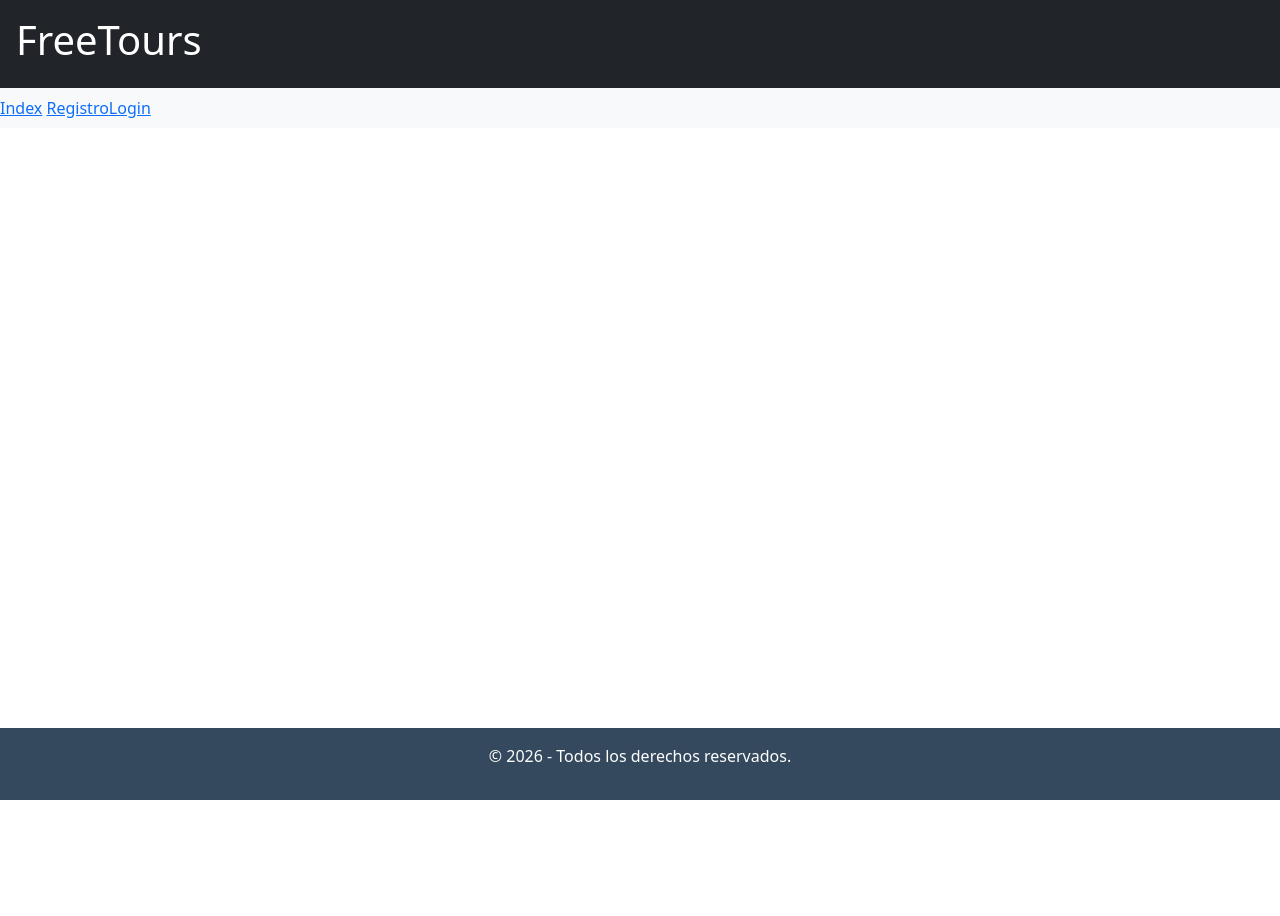
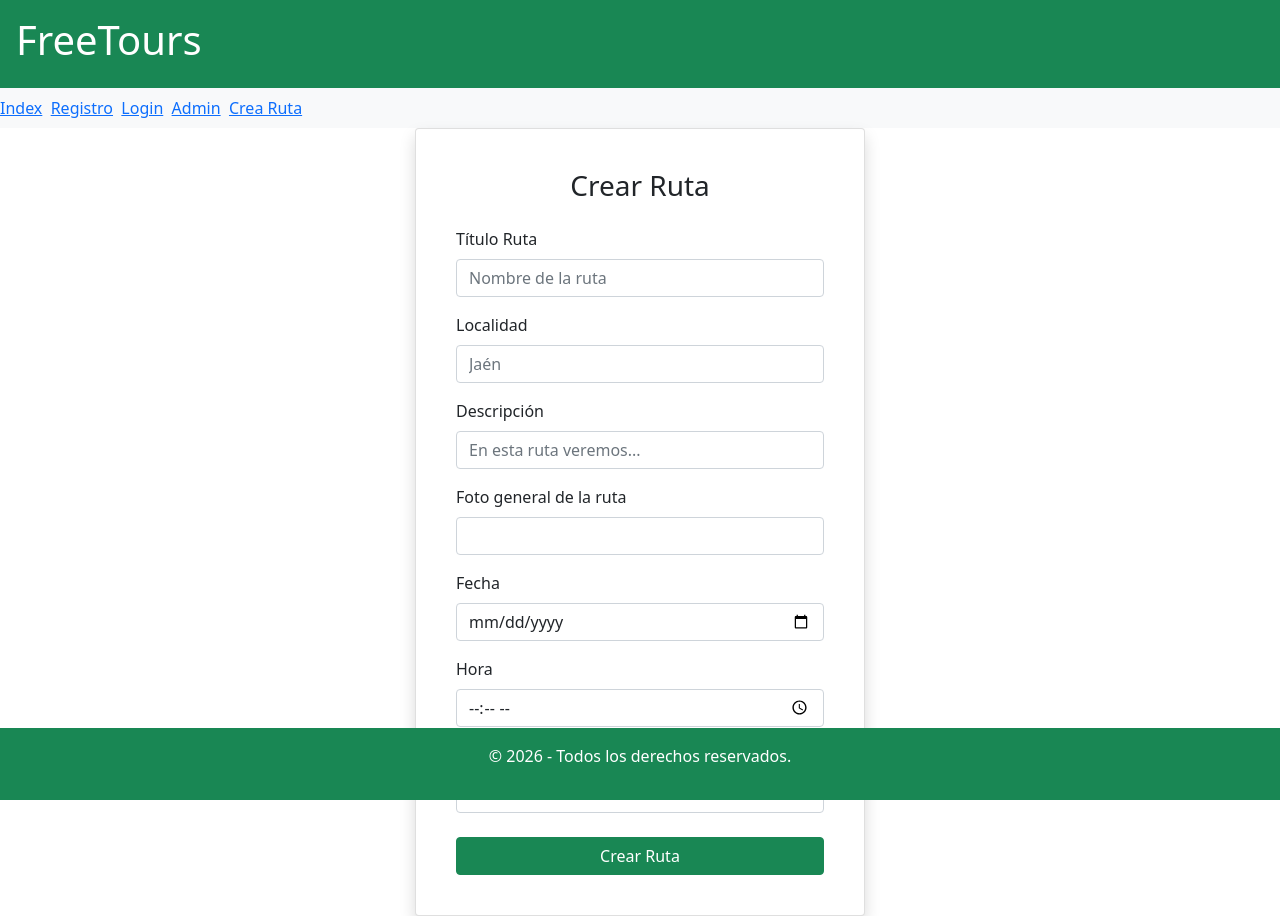
Before and after one commit to nreysan00/proyectoFreeTours, a Vue app: page /nuevaruta in a window 1280 px wide. Before the commit the page ends 800 px from the top, so only its background shows below. Built offline with nearby package versions, Linux system fonts and the light colour scheme.

Commit message:
Administración de Usuarios terminada y empezada Creacion de Ruta

```diff
--- a/package.json
+++ b/package.json
@@ -9,6 +9,8 @@
     "preview": "vite preview"
   },
   "dependencies": {
+    "@coreui/coreui": "^5.5.0",
+    "@coreui/vue": "^5.7.0",
     "vue": "^3.5.27",
     "vue-router": "^5.0.2"
   },
--- a/src/components/Footer.vue
+++ b/src/components/Footer.vue
@@ -6,7 +6,7 @@
 
   <style scoped>
   .footer {
-    background: #34495e;
+    background: #198754;
     color: white;
     padding: 1rem;
     text-align: center;
--- a/src/components/Header.vue
+++ b/src/components/Header.vue
@@ -25,7 +25,7 @@ function cerrarSesion() {
 
 
 <template>
-    <header class="bg-dark text-white  p-3">
+    <header class="bg-success text-white  p-3">
       <div class="row">
         <h1 class="col-8">{{ title }}</h1>
         <div class="col-4">
--- a/src/components/NavBar.vue
+++ b/src/components/NavBar.vue
@@ -16,18 +16,23 @@ const props = defineProps({
         <div class="collapse navbar-collapse" id="navbarSupportedContent">
             <ul class="navbar-nav mr-auto">
                 <li>
-                    <RouterLink to="/">Index</RouterLink>&nbsp;
+                    <RouterLink to="/">Index</RouterLink>&nbsp;&nbsp;
                 </li>
                 <li v-if="datos == null" class="nav-item">
-                    <RouterLink to="/register">Registro</RouterLink>
+                    <RouterLink to="/register">Registro</RouterLink>&nbsp;&nbsp;
                 </li>
                 <li v-if="datos == null" class="nav-item">
-                    <RouterLink to="/login">Login</RouterLink>
+                    <RouterLink to="/login">Login</RouterLink>&nbsp;&nbsp;
                 </li>
                 <li v-else class="nav-item">
-                    <RouterLink class="nav-link" :to="`/micuenta/${datos.email}`">Mi Cuenta</RouterLink>
+                    <RouterLink class="nav-link" :to="`/micuenta/${datos.email}`">Mi Cuenta</RouterLink>&nbsp;&nbsp;
                 </li>
-
+                <li class="nav-item">
+                    <RouterLink to="/admin">Admin</RouterLink>&nbsp;&nbsp;
+                </li>
+                <li class="nav-item">
+                    <RouterLink to="/nuevaruta">Crea Ruta</RouterLink>&nbsp;&nbsp;
+                </li>
             </ul>
 
         </div>
--- a/src/main.js
+++ b/src/main.js
@@ -3,7 +3,7 @@ import './assets/main.css'
 import { createApp } from 'vue'
 import App from './App.vue'
 import router from './router'
-export const apiURL = 'http://localhost/freetours/api.php/'
-//export const apiURL = 'http://localhost:8001/api.php/'
+//export const apiURL = 'http://localhost/freetours/api.php/'
+export const apiURL = 'http://localhost:8001/api.php/'
 
 createApp(App).use(router).mount('#app')
--- a/src/router/index.js
+++ b/src/router/index.js
@@ -3,6 +3,8 @@ import Home from '../views/Home.vue'
 import Login from '../views/Login.vue'
 import HomeLogueado from '@/views/HomeLogueado.vue'
 import Registro from '@/views/Registro.vue'
+import Admin from '@/views/Admin.vue'
+import CrearRuta from '@/views/CrearRuta.vue'
 
 
 const router = createRouter({
@@ -30,6 +32,16 @@ const router = createRouter({
             path: '/micuenta/:email',
             name: 'micuenta',
             component: HomeLogueado
+        },
+        {
+            path: '/admin',
+            name: 'admin',
+            component: Admin
+        },
+        {
+            path: '/nuevaruta',
+            name: 'nuevaruta',
+            component: CrearRuta
         }
     ],
 })
--- /dev/null
+++ b/src/views/Admin.vue
@@ -0,0 +1,91 @@
+<script setup>
+import {ref} from "vue"
+import router from "@/router";
+import {apiURL} from "@/main";
+//import { CModal, CModalHeader, CModalFooter, CModalTitle, CModalBody, CButton, } from "@coreui/vue";
+
+const error = ref('');
+const usuarios = ref([]);
+const usuarioEdicion = ref(null)
+
+async function listaUsuarios() {
+
+  fetch(apiURL + 'usuarios', {
+    method: 'GET',
+    })
+    .then(response => response.json())
+    .then(data => {
+        usuarios.value = data;
+        console.log('Usuarios:', data)
+    })
+    .catch(error => console.error('Error:', error));
+}
+listaUsuarios();
+
+async function editarRol(id, rol) {
+const updatedRole = {
+    rol: rol
+};
+fetch(apiURL + 'usuarios?id=' + id, {
+    method: 'PUT',
+    headers: {
+        'Content-Type': 'application/json'
+    },
+    body: JSON.stringify(updatedRole)
+    })
+    .then(response => response.json())
+    .then(data => console.log('Respuesta:', data))
+    .catch(error => console.error('Error:', error));
+
+    usuarioEdicion.value = null;
+}
+
+function habilitarEdicion(id){
+    usuarioEdicion.value = id
+}
+
+async function borrarUsu(id) {
+    console.log(id)
+    fetch(apiURL + 'usuarios?id=' + id, {
+    method: 'DELETE',
+    })
+    .then(response => response.json())
+    .then(data => console.log('Respuesta:', data))
+    .catch(error => console.error('Error:', error));
+
+    window.location.reload();
+}
+
+</script>
+
+<template>
+    <div>
+        <table class="table">
+            <thead>
+                <tr>
+                <th scope="col">Id</th>
+                <th scope="col">Nombre</th>
+                <th scope="col">Email</th>
+                <th scope="col">Contraseña</th>
+                <th scope="col">Rol</th>
+                <th scope="col">Acciones</th>
+                </tr>
+            </thead>
+            <tbody>
+                <tr v-for="usuario in usuarios" :key="usuario.id">
+                    <td>{{ usuario.id }}</td>
+                    <td>{{ usuario.nombre }}</td>
+                    <td>{{ usuario.email }}</td>
+                    <td>******</td>
+                    <td v-if="usuarioEdicion === usuario.id"><input v-model="usuario.rol" type="text"></td>
+                    <td v-else>{{ usuario.rol }}</td>
+                    <td>
+                        <button v-if="usuarioEdicion === usuario.id" @click="editarRol(usuario.id, usuario.rol)" class="btn-success">Guardar</button>
+                        <button v-else @click="habilitarEdicion(usuario.id)" class="btn-warning">Edition</button>
+                        <button @click="borrarUsu(usuario.id)" class="btn-danger">Borrar</button>
+                    </td>
+                </tr>
+            </tbody>
+        </table>
+    </div>
+</template>
--- /dev/null
+++ b/src/views/CrearRuta.vue
@@ -0,0 +1,139 @@
+<script setup>
+import {ref} from "vue"
+import router from "@/router";
+import {apiURL} from "@/main";
+
+const emit = defineEmits(["registroUsu"]);
+const form = ref({ titulo: '', localidad: '', descripcion: '', foto: '', fecha: '', hora: '', latitud: '', longitud: '', guia_id: ''});
+const error = ref('');
+const usuarioRegistrado = ref(false);
+
+async function nuevaRuta(){
+    const rutaData = {
+    titulo: form.value.titulo,
+    localidad: form.value.localidad,
+    descripcion: form.value.descripcion,
+    foto: form.value.foto,
+    fecha: form.value.fecha,
+    hora: form.value.hora,
+    latitud: form.value.latitud,
+    longitud: form.value.longitud,
+    guia_id: form.value.guia_id
+};
+
+fetch(apiURL + 'rutas', {
+    method: 'POST',
+    headers: {
+        'Content-Type': 'application/json'
+    },
+    body: JSON.stringify(rutaData)
+})
+.then(response => response.json())
+.then(data => console.log('Respuesta:', data))
+.catch(error => console.error('Error:', error));
+}
+
+</script>
+<template>
+    <div class="container d-flex justify-content-center align-items-center vh-100">
+
+        <div class="card shadow p-4" style="width: 100%; max-width: 450px;">
+            <div class="card-body">
+
+                <h3 class="text-center mb-4">Crear Ruta</h3>
+
+                <form @submit.prevent="nuevaRuta">
+
+                    <div class="mb-3">
+                        <label for="titulo" class="form-label">Título Ruta</label>
+                        <input
+                            id="titulo"
+                            v-model="form.titulo"
+                            type="text"
+                            class="form-control"
+                            placeholder="Nombre de la ruta"
+                            required
+                        />
+                    </div>
+
+                    <div class="mb-3">
+                        <label for="email" class="form-label">Localidad</label>
+                        <input
+                            id="localidad"
+                            v-model="form.localidad"
+                            type="text"
+                            class="form-control"
+                            placeholder="Jaén"
+                            required
+                        />
+                    </div>
+
+                    <div class="mb-3">
+                        <label for="descripcion" class="form-label">Descripción</label>
+                        <input
+                            id="descripcion"
+                            v-model="form.descripcion"
+                            type="text"
+                            class="form-control"
+                            placeholder="En esta ruta veremos..."
+                            required
+                        />
+                    </div>
+
+                    <div class="mb-3">
+                        <label for="foto" class="form-label">Foto general de la ruta</label>
+                        <input
+                            id="foto"
+                            v-model="form.foto"
+                            type="text"
+                            class="form-control"
+                            required
+                        />
+                    </div>
+
+                    <div class="mb-3">
+                        <label for="fecha" class="form-label">Fecha</label>
+                        <input
+                            id="fecha"
+                            v-model="form.fecha"
+                            type="date"
+                            class="form-control"
+                            required
+                        />
+                    </div>
+
+                    <div class="mb-3">
+                        <label for="hora" class="form-label">Hora</label>
+                        <input
+                            id="hora"
+                            v-model="form.hora"
+                            type="time"
+                            class="form-control"
+                            required
+                        />
+                    </div>
+
+                    <div class="mb-3">
+                        <label for="latitud" class="form-label">Latitud</label>
+                        <input
+                            id="latitud"
+                            v-model="form.latitud"
+                            type="text"
+                            class="form-control"
+                            required
+                        />
+                    </div>
+
+                    <div v-if="error" class="alert alert-danger text-center" role="alert">
+                        {{ error }}
+                    </div>
+
+                    <button type="submit" class="btn btn-success w-100 mt-2">
+                        Crear Ruta
+                    </button>
+
+                </form>
+            </div>
+        </div>
+    </div>
+</template>
```
Also changed, not shown: 1 other file (tests, documents, lock files or other folders).
